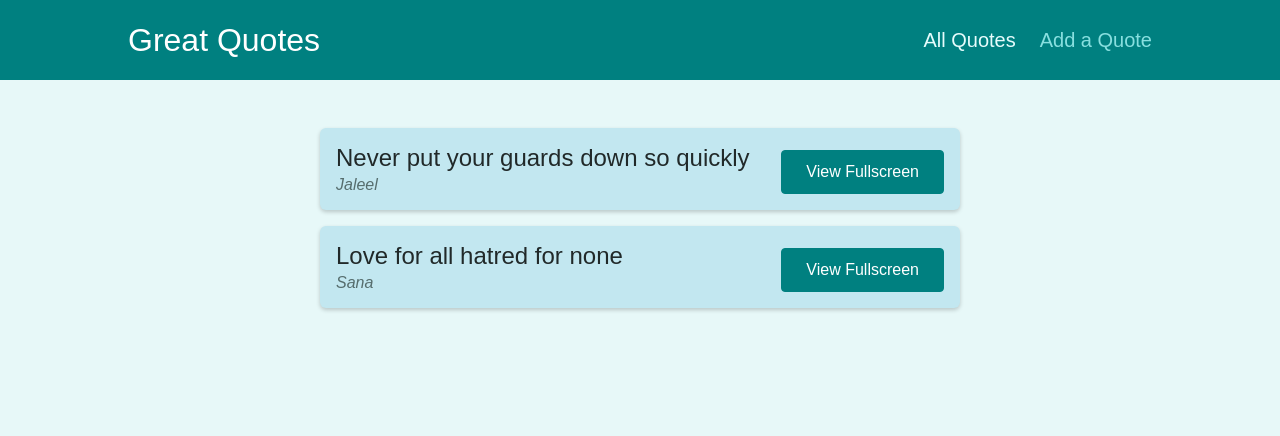
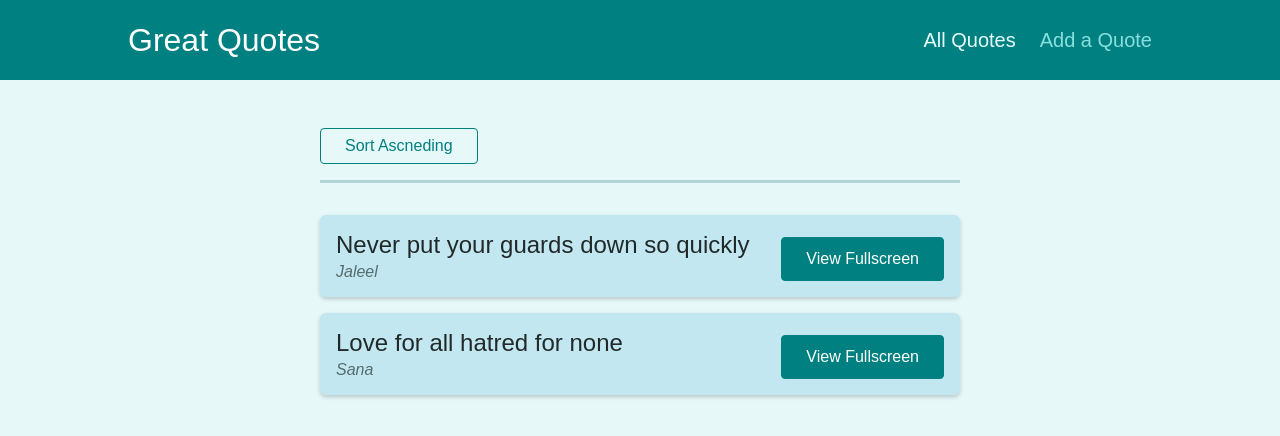
Before and after one commit to jaleel24/QuotesApp, a React (Create React App) app: page /quotes in a window 1280 px wide. Shown: the top 436 px of the page. Built offline with nearby package versions, Linux system fonts and the light colour scheme.

Commit message:
added comments for useHistory and useLocation hooks why we use it and implementing the sorting on quotes

```diff
--- a/src/components/quotes/QuoteForm.js
+++ b/src/components/quotes/QuoteForm.js
@@ -3,6 +3,7 @@ import Card from '../UI/Card';
 import LoadingSpinner from '../UI/LoadingSpinner';
 import classes from './QuoteForm.module.css';
 import { Prompt } from 'react-router-dom';
+//!prompt is used for unwanted Transitions,
 
 const QuoteForm = (props) => {
   const authorInputRef = useRef();
@@ -22,8 +23,12 @@ const QuoteForm = (props) => {
   const FocusHandler = ()=>{
     setIsEntering(true);
   }
+  const FinshedEnteringHandler = ()=>{
+    setIsEntering(false);
+  }
   return (
     <Fragment>
+
     <Prompt when={isEntering} message={'Are you sure you want to leave, All your data will be lost'}/>
     <Card>
       <form  onFocus={FocusHandler} className={classes.form} onSubmit={submitFormHandler}>
@@ -42,7 +47,7 @@ const QuoteForm = (props) => {
           <textarea id='text' rows='5' ref={textInputRef}></textarea>
         </div>
         <div className={classes.actions}>
-          <button className='btn'>Add Quote</button>
+          <button onClick={FinshedEnteringHandler} className='btn'>Add Quote</button>
         </div>
       </form>
     </Card>
--- a/src/components/quotes/QuoteList.js
+++ b/src/components/quotes/QuoteList.js
@@ -1,11 +1,27 @@
 import { Fragment } from 'react';
-
+import { useHistory, useLocation } from 'react-router-dom';
 import QuoteItem from './QuoteItem';
 import classes from './QuoteList.module.css';
 
 const QuoteList = (props) => {
+  //!useHistory hook gives you access to history objects and you have access to several functions to navigate your page.
+  //! It's all about navigation. This is how you can use useHistory.
+    const history = useHistory();
+    //! useLocation is like a state that always returns your current URL. If the URL is changed, the useLocation will be updated as well.
+    const location = useLocation();
+
+    console.log(location);
+    const queryParams = new URLSearchParams(location.search);
+
+    const isSortAscending = queryParams.get('sort')==='asc';
+  const SortingHandler = ()=>{
+      history.push(`/quotes${queryParams}`);
+  }
   return (
     <Fragment>
+      <div className={classes.sorting}>
+        <button onClick={SortingHandler}>Sort {isSortAscending ? 'Descending': 'Ascneding'}</button>
+      </div>
       <ul className={classes.list}>
         {props.quotes.map((quote) => (
           <QuoteItem
```
Also changed, not shown: 1 other file (tests, documents, lock files or other folders).
